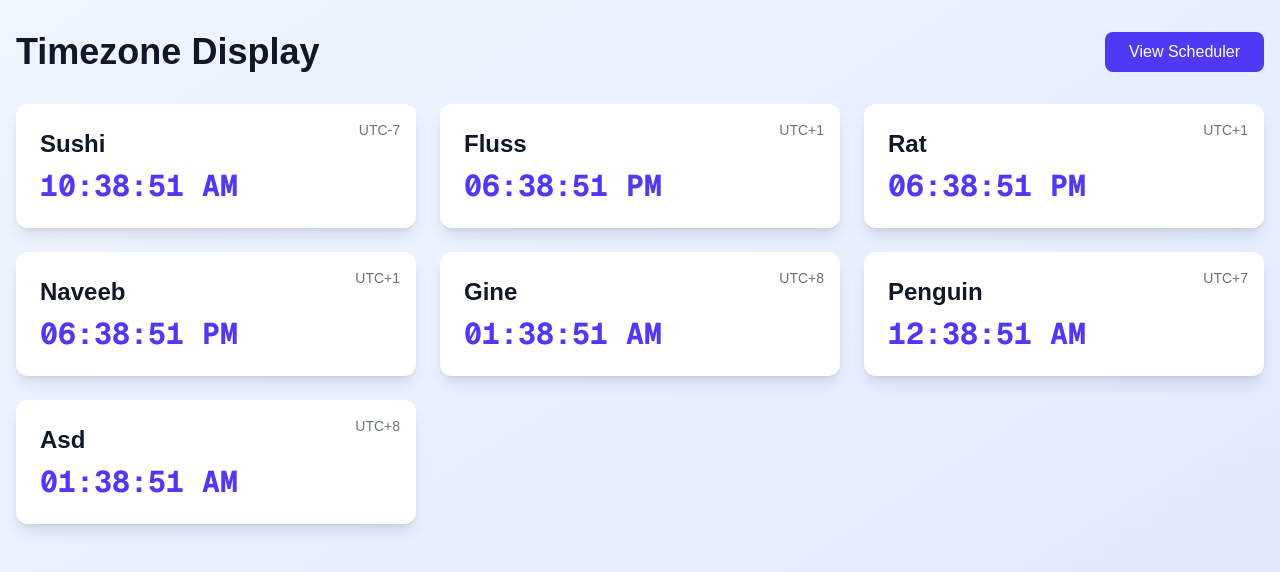
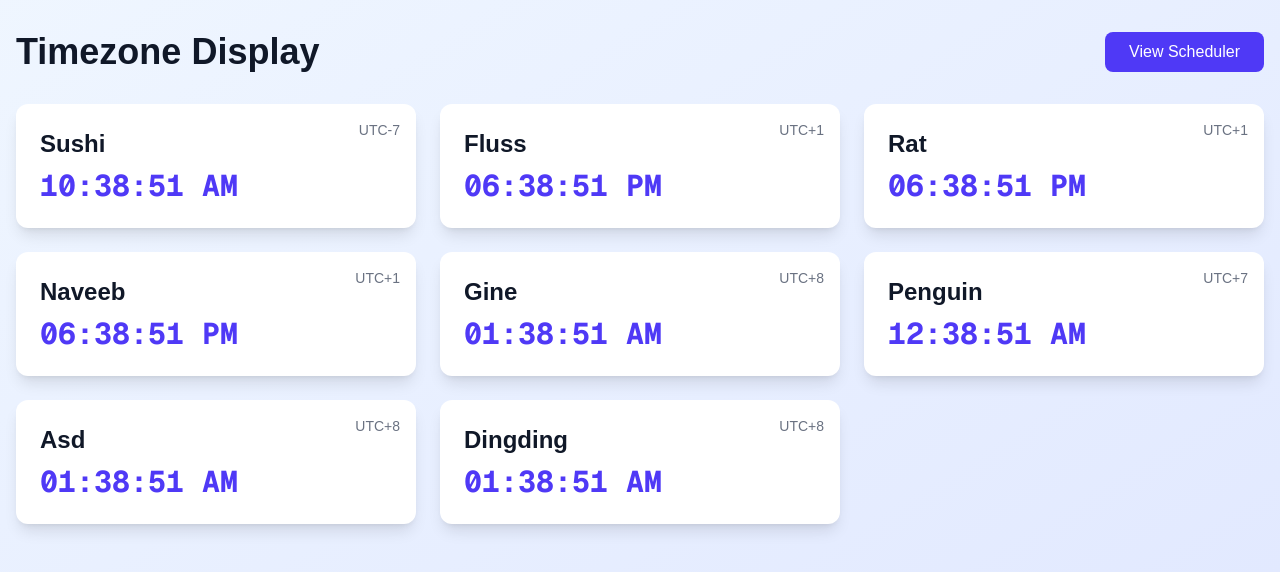
Before and after one commit to Micsushi/poegroupcalendar, a Next.js app: page / in a window 1280 px wide. Shown: the top 572 px of the page. Built offline with nearby package versions, Linux system fonts and the light colour scheme.

Commit message:
added person

```diff
--- a/app/data.ts
+++ b/app/data.ts
@@ -21,6 +21,7 @@ export const people: Person[] = [
   { name: "Gine", timezone: "GMT+8" },
   { name: "Penguin", timezone: "GMT+7" },
   { name: "Asd", timezone: "GMT+8" },
+  { name: "Dingding", timezone: "GMT+8" },
 ];
 
 export const scheduleEvents: ScheduleEvent[] = [
```
